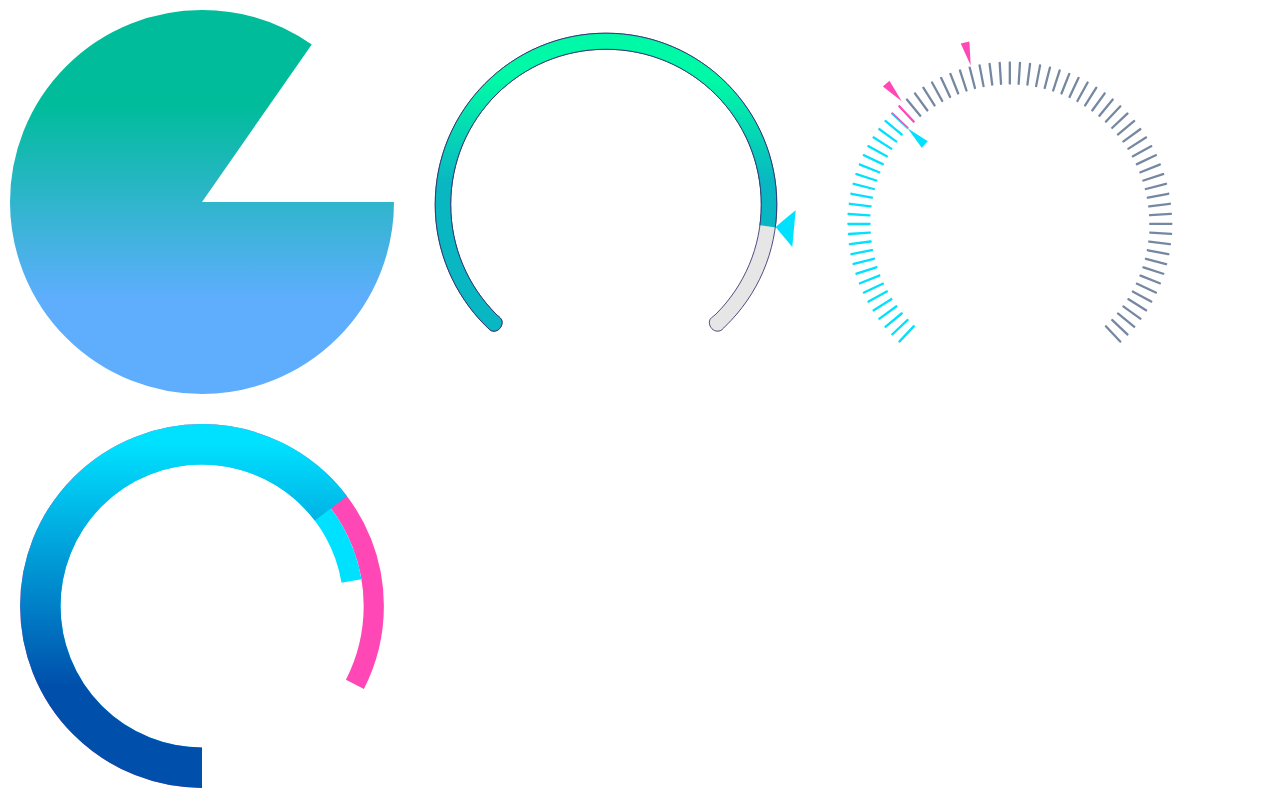
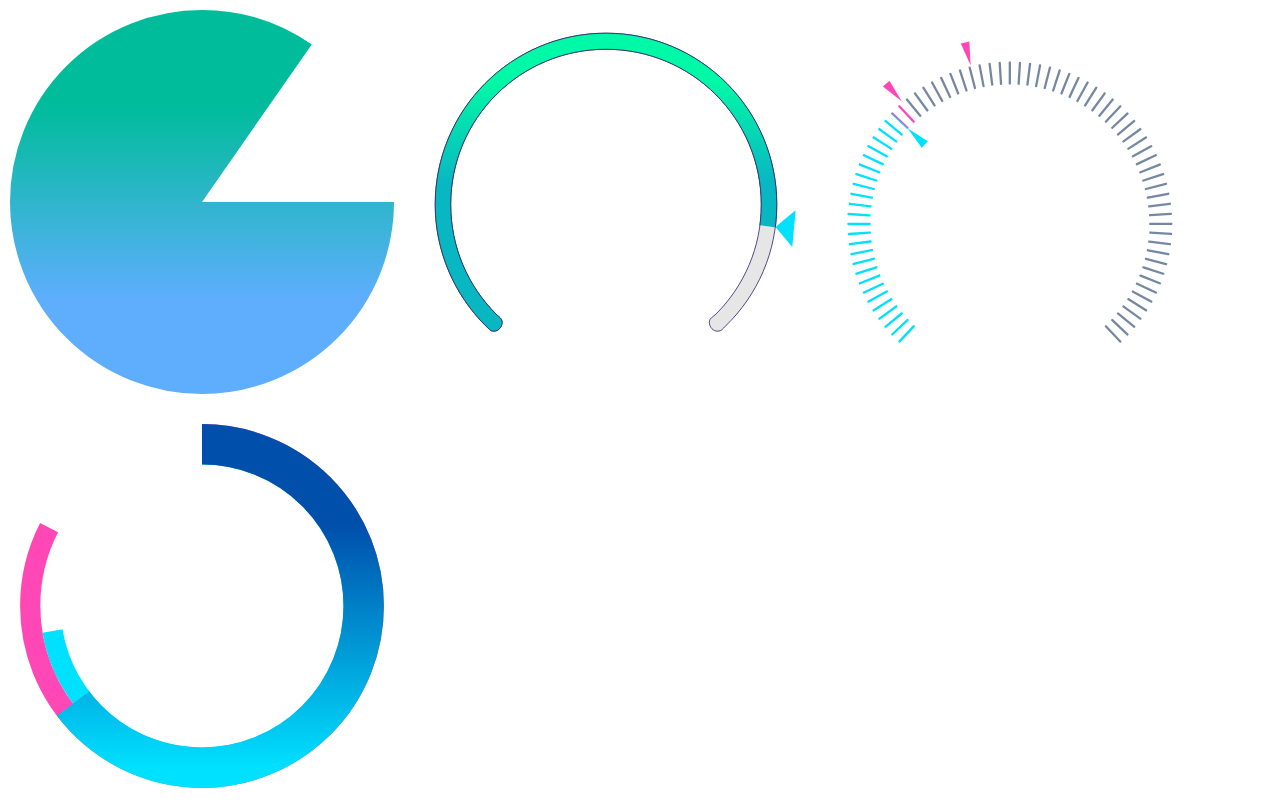
Before and after one commit to elantsev/SandClocks, a React (Create React App) app: page / in a window 1280 px wide. Built offline with nearby package versions, Linux system fonts and the light colour scheme.

Commit message:
startDegree

```diff
--- a/src/App.js
+++ b/src/App.js
@@ -37,7 +37,7 @@ function App () {
       <PieChart startDegree={90} value={0.85} color={'url(#gradient)'} />
       <Tachometer value={0.85} />
       <Tachometer3 value1={0.33} value2={0.35} value3={0.45} />
-      <DonutChart3 value1={0.65} value2={0.7} value3={0.85} />
+      <DonutChart3 startDegree={0} value1={0.65} value2={0.7} value3={0.85} />
     </div>
   );
 }
--- a/src/components/DonutChart3.jsx
+++ b/src/components/DonutChart3.jsx
@@ -1,11 +1,10 @@
 import React from "react";
 
 const DonutChart3 = ({
-  startDegree = 180,
+  startDegree = 0,
   value1 = 0.1,
   value2 = 0.6,
   value3 = 1,
-  color = "url(#paint1_linear)",
   ...props
 }) => {
   return (
```
